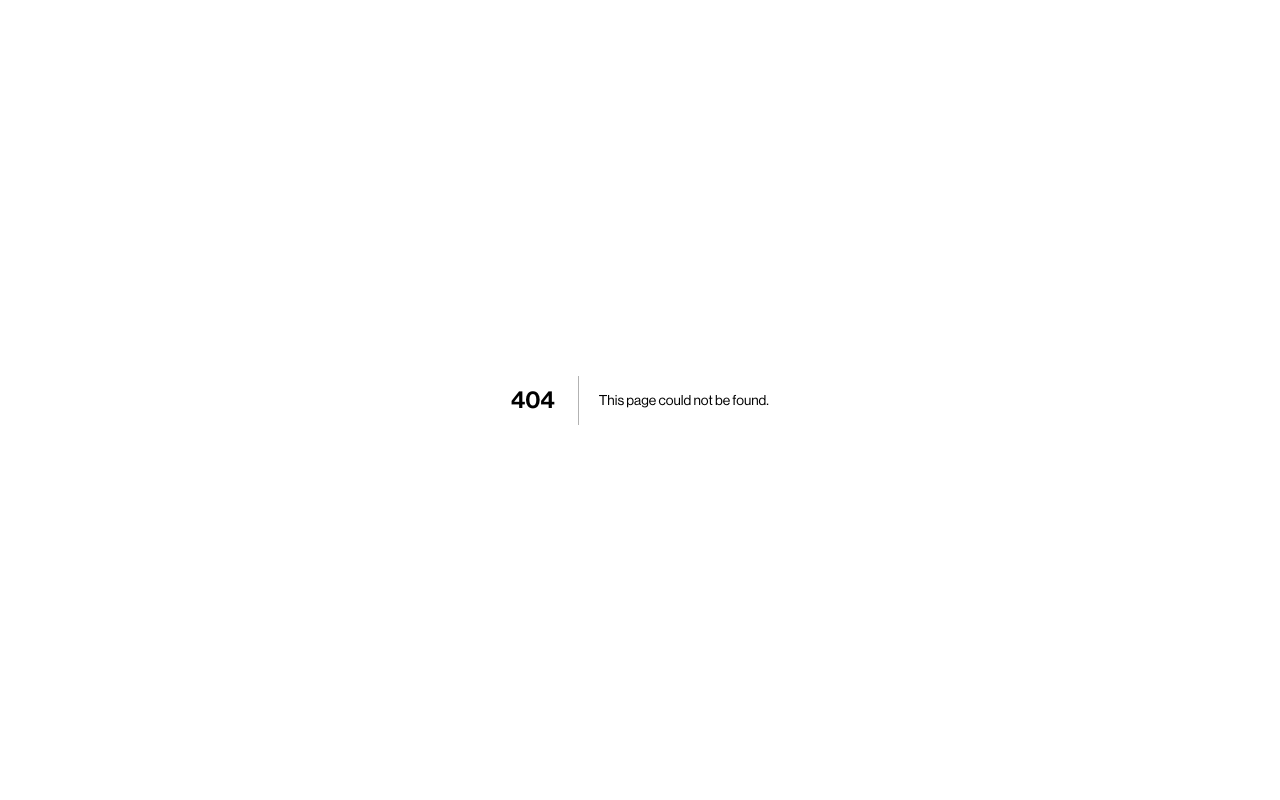
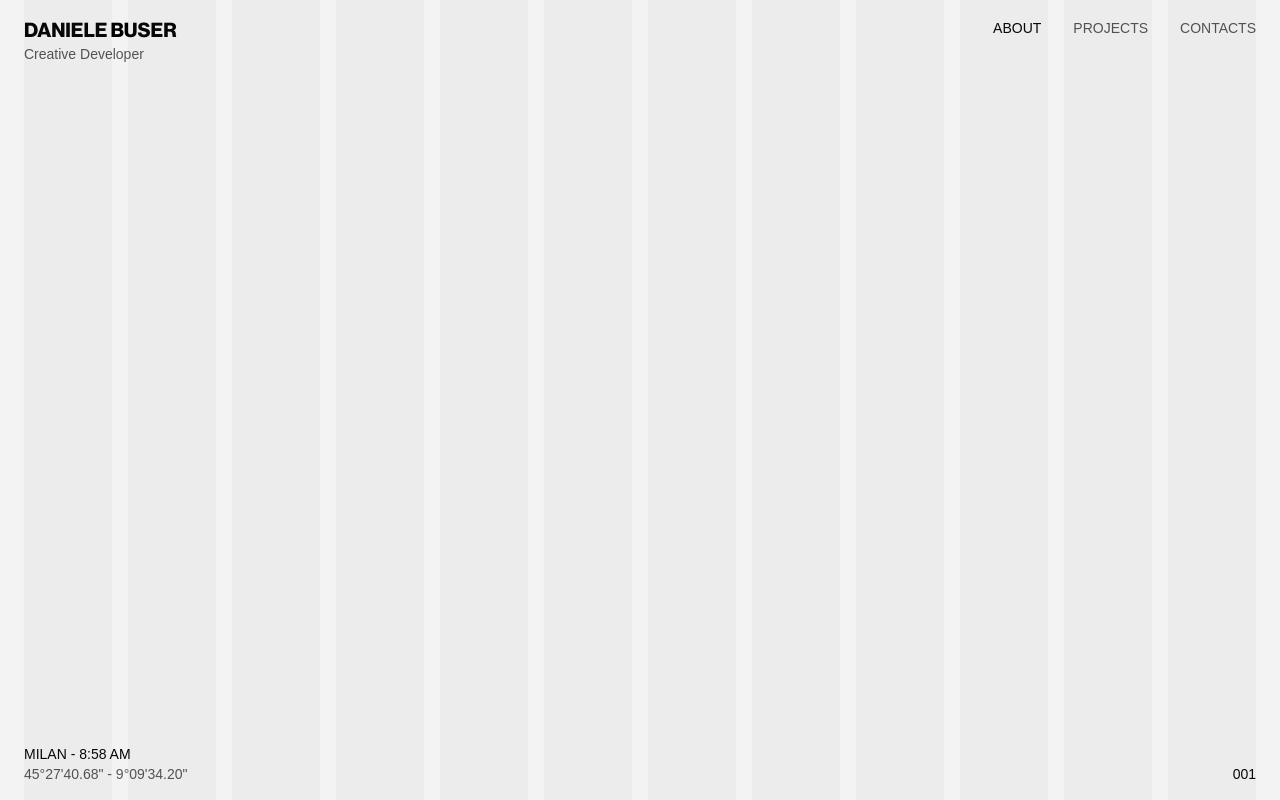
Before and after one commit to dbuser03/danielebuser-portfolio, a Next.js app: page /about in a window 1280 px wide. Before the commit this address had no page. Built offline with nearby package versions, Linux system fonts and the light colour scheme; a web font is replaced by a local one.

Commit message:
feat(app): Update navigation to point to the About page
Update navigation to point to the About page and add About component

Changelog: feature

```diff
--- a/src/app/home/page.tsx
+++ b/src/app/about/page.tsx
@@ -10,7 +10,7 @@ import {
   DEFAULT_PAGE_NUMBER,
 } from "@/constants/footer/footer";
 
-export default function Home() {
+export default function About() {
   return (
     <div className="flex h-screen items-center justify-center">
       <Columns maxColumns={12} />
@@ -19,6 +19,7 @@ export default function Home() {
         preventMenuAnimation={false}
         hideMenu={false}
         clickableAuthorInfo={true}
+        currentPath="/about"
       />
       <Footer
         preventCityAnimation={false}
--- a/src/components/header/Header.tsx
+++ b/src/components/header/Header.tsx
@@ -45,7 +45,7 @@ const AuthorInfo: React.FC<AuthorInfoProps> = React.memo(
     return (
       <div className="author-info">
         {clickable ?
-          <Link href="/home" className="block" aria-label="Go to homepage">
+          <Link href="/about" className="block" aria-label="Go to homepage">
             {authorInfoContent}
           </Link>
         : authorInfoContent}
@@ -57,7 +57,7 @@ const AuthorInfo: React.FC<AuthorInfoProps> = React.memo(
 AuthorInfo.displayName = "AuthorInfo";
 
 const NavigationMenu: React.FC<NavigationMenuProps> = React.memo(
-  ({ preventAnimation, hidden }) => {
+  ({ preventAnimation, hidden, currentPath }) => {
     if (hidden) return null;
 
     return (
@@ -67,7 +67,12 @@ const NavigationMenu: React.FC<NavigationMenuProps> = React.memo(
         role="navigation"
         aria-label="Main navigation"
       >
-        {MAIN_MENU_ITEMS.map((item, index) => (
+        {MAIN_MENU_ITEMS.map((item, index) => {
+          const isActive = currentPath === item.href;
+          const menuItemClass =
+            isActive ? STYLES.activeMenuItem : STYLES.menuItem;
+
+          return (
             <motion.div
               key={item.href}
               {...getConditionalAnimation(
@@ -75,11 +80,12 @@ const NavigationMenu: React.FC<NavigationMenuProps> = React.memo(
                 MENU_ITEM_ANIMATION(index)
               )}
             >
-            <Link href={item.href} className={STYLES.menuItem}>
+              <Link href={item.href} className={menuItemClass}>
                 {item.label}
               </Link>
             </motion.div>
-        ))}
+          );
+        })}
       </motion.nav>
     );
   }
@@ -92,6 +98,7 @@ const Header: React.FC<HeaderProps> = ({
   preventMenuAnimation = false,
   hideMenu = false,
   clickableAuthorInfo = true,
+  currentPath,
 }) => {
   return (
     <header className={STYLES.header} role="banner">
@@ -102,6 +109,7 @@ const Header: React.FC<HeaderProps> = ({
       <NavigationMenu
         preventAnimation={preventMenuAnimation}
         hidden={hideMenu}
+        currentPath={currentPath}
       />
     </header>
   );
--- a/src/constants/header/header.ts
+++ b/src/constants/header/header.ts
@@ -6,6 +6,7 @@ export const STYLES = {
   role: "md:text-sm text-xs text-[var(--neutral-opposite)]",
   nav: "flex space-x-4 md:space-x-8",
   menuItem: "text-xs md:text-sm text-[var(--neutral-opposite)] hover:text-[var(--foreground-opposite)] transition-colors duration-300",
+  activeMenuItem: "text-xs md:text-sm text-[var(--foreground-opposite)] font-medium transition-colors duration-300",
 };
 
 export const AUTHOR_NAME = "DANIELE BUSER";
--- a/src/hooks/loader/useLoaderLogic.ts
+++ b/src/hooks/loader/useLoaderLogic.ts
@@ -8,7 +8,7 @@ export function useLoaderLogic() {
   const [fadeOut, setFadeOut] = useState(false);
 
   useEffect(() => {
-    router.prefetch("/home");
+    router.prefetch("/about");
   }, [router]);
 
   useEffect(() => {
@@ -16,7 +16,7 @@ export function useLoaderLogic() {
       setFadeOut(true);
 
       const redirectTimer = setTimeout(() => {
-        router.push("/home");
+        router.push("/about");
       }, 300);
 
       return () => clearTimeout(redirectTimer);
--- a/src/types/header/header.ts
+++ b/src/types/header/header.ts
@@ -4,7 +4,8 @@ export const HeaderProps = z.object({
   preventNameAnimation: z.boolean().optional().default(false),
   preventMenuAnimation: z.boolean().optional().default(false),
   hideMenu: z.boolean().optional().default(false),
-  clickableAuthorInfo: z.boolean().optional().default(true)
+  clickableAuthorInfo: z.boolean().optional().default(true),
+  currentPath: z.string().optional()
 });
 export type HeaderProps = z.infer<typeof HeaderProps>;
 
@@ -16,6 +17,7 @@ export type AuthorInfoProps = z.infer<typeof AuthorInfoProps>;
 
 export const NavigationMenuProps = z.object({
   preventAnimation: z.boolean(),
-  hidden: z.boolean()
+  hidden: z.boolean(),
+  currentPath: z.string().optional()
 });
 export type NavigationMenuProps = z.infer<typeof NavigationMenuProps>;
```
Lines whose indentation alone changed are shown as unchanged.
